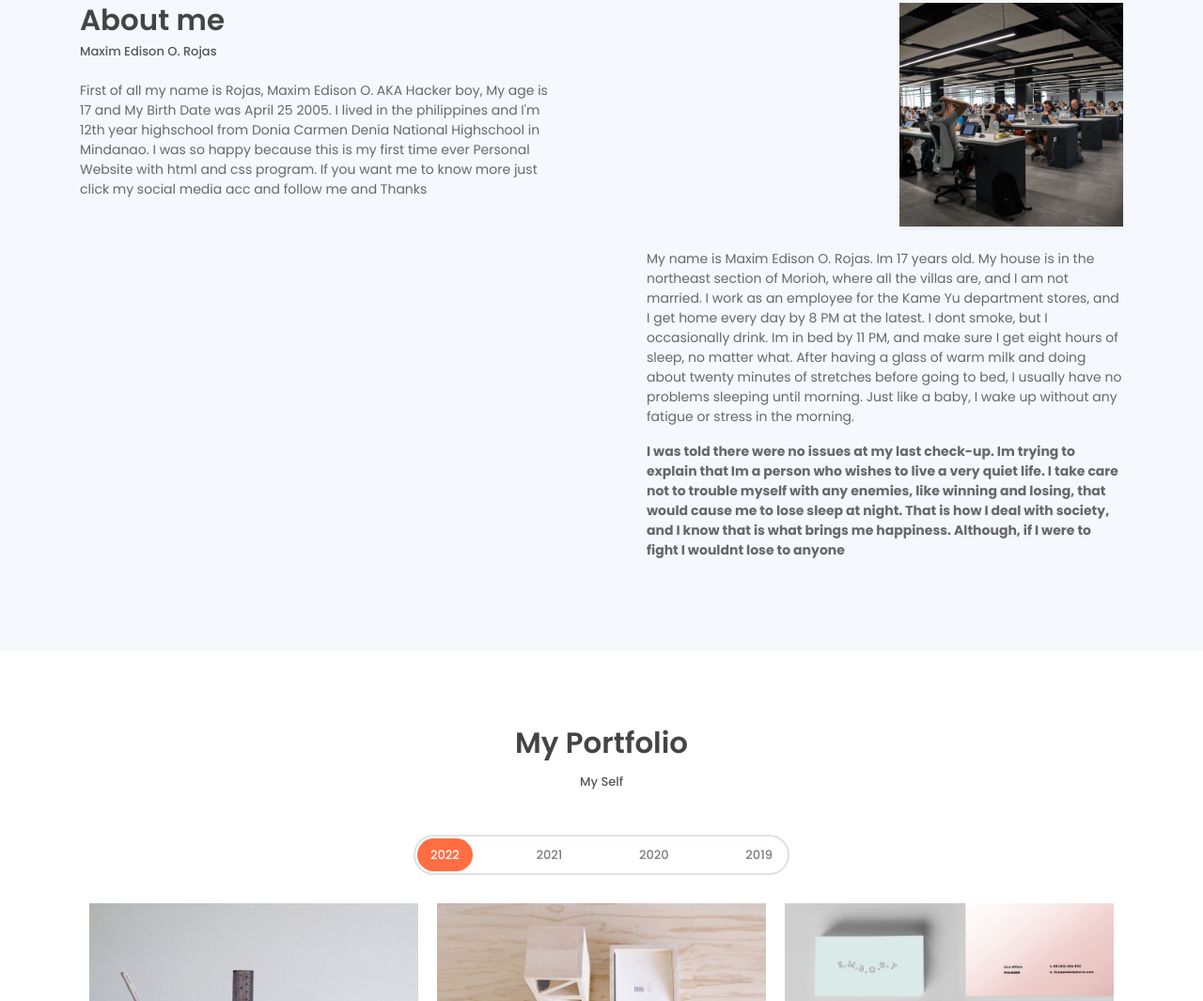
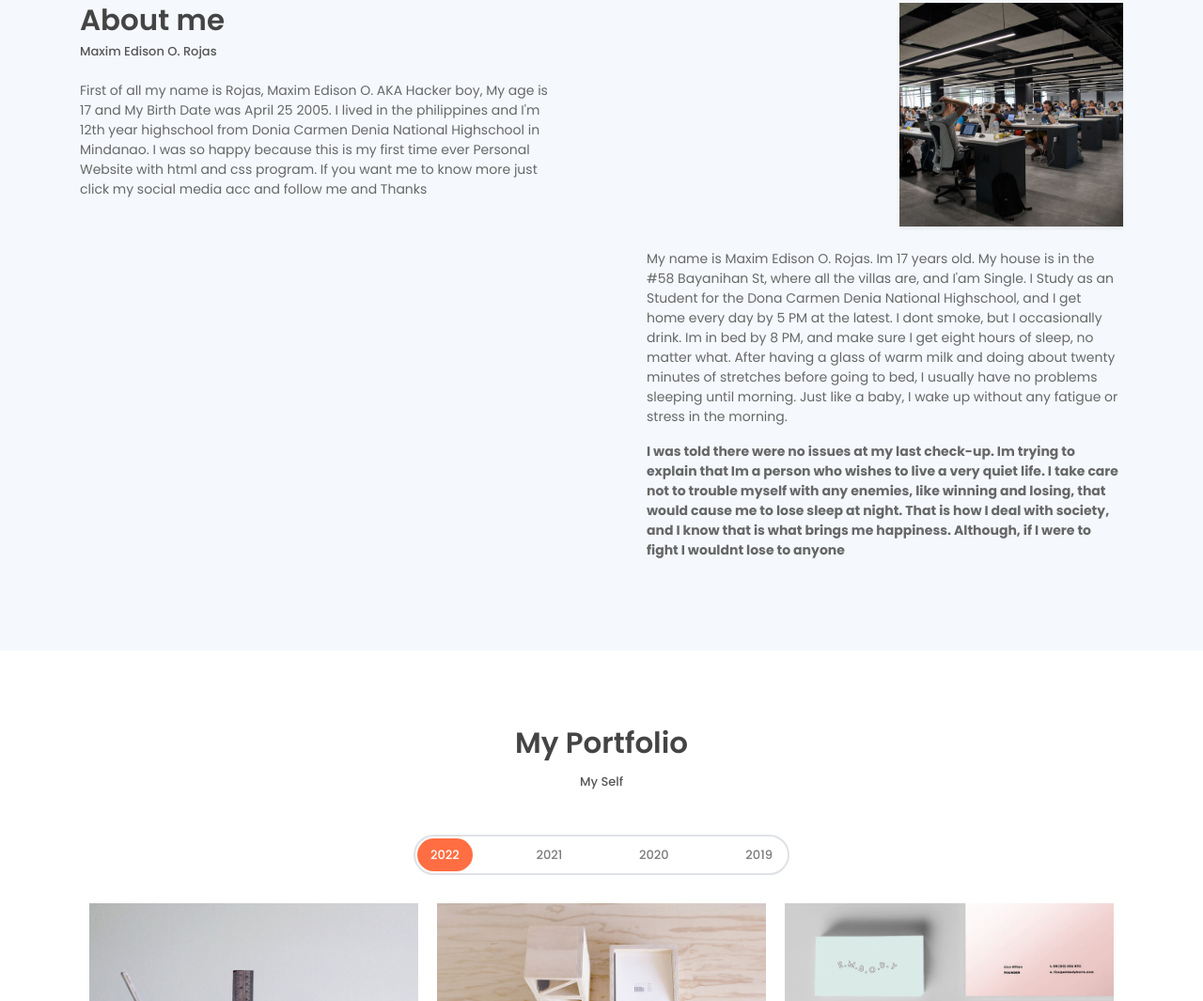
Before and after one commit to MaximEdisonRojas/portfolio, a plain HTML site: page index.html in a window 1280 px wide. Shown: the part 1341-2406 px from the top of the page at 94% size. Drawn offline with Linux system fonts and the light colour scheme.

Commit message:
Add files via upload

```diff
--- a/index.html
+++ b/index.html
@@ -112,7 +112,7 @@
                             <img src="assets/imgs/about-2.jpg" alt="" class="w-100 shadow-sm">
                         </div>
                         <div class="col-12 mt-4">
-                            <p>My name is Maxim Edison O. Rojas. Im 17 years old. My house is in the northeast section of Morioh, where all the villas are, and I am not married. I work as an employee for the Kame Yu department stores, and I get home every day by 8 PM at the latest. I dont smoke, but I occasionally drink. Im in bed by 11 PM, and make sure I get eight hours of sleep, no matter what. After having a glass of warm milk and doing about twenty minutes of stretches before going to bed, I usually have no problems sleeping until morning. Just like a baby, I wake up without any fatigue or stress in the morning.</p>
+                            <p>My name is Maxim Edison O. Rojas. Im 17 years old. My house is in the #58 Bayanihan St, where all the villas are, and I'am Single. I Study as an Student for the Dona Carmen Denia National Highschool, and I get home every day by 5 PM at the latest. I dont smoke, but I occasionally drink. Im in bed by 8 PM, and make sure I get eight hours of sleep, no matter what. After having a glass of warm milk and doing about twenty minutes of stretches before going to bed, I usually have no problems sleeping until morning. Just like a baby, I wake up without any fatigue or stress in the morning.</p>
                             <p><b>I was told there were no issues at my last check-up. Im trying to explain that Im a person who wishes to live a very quiet life. I take care not to trouble myself with any enemies, like winning and losing, that would cause me to lose sleep at night. That is how I deal with society, and I know that is what brings me happiness. Although, if I were to fight I wouldnt lose to anyone</b><br>
                             </p>
                             <p></p>
```
